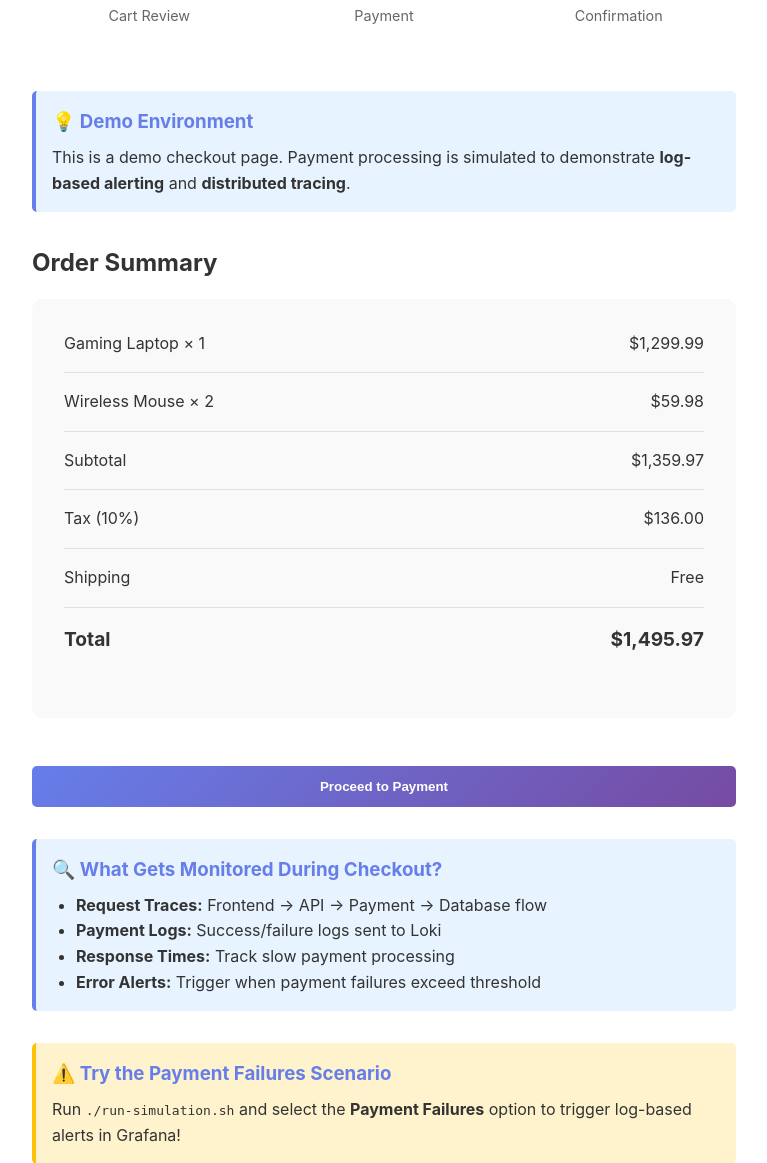
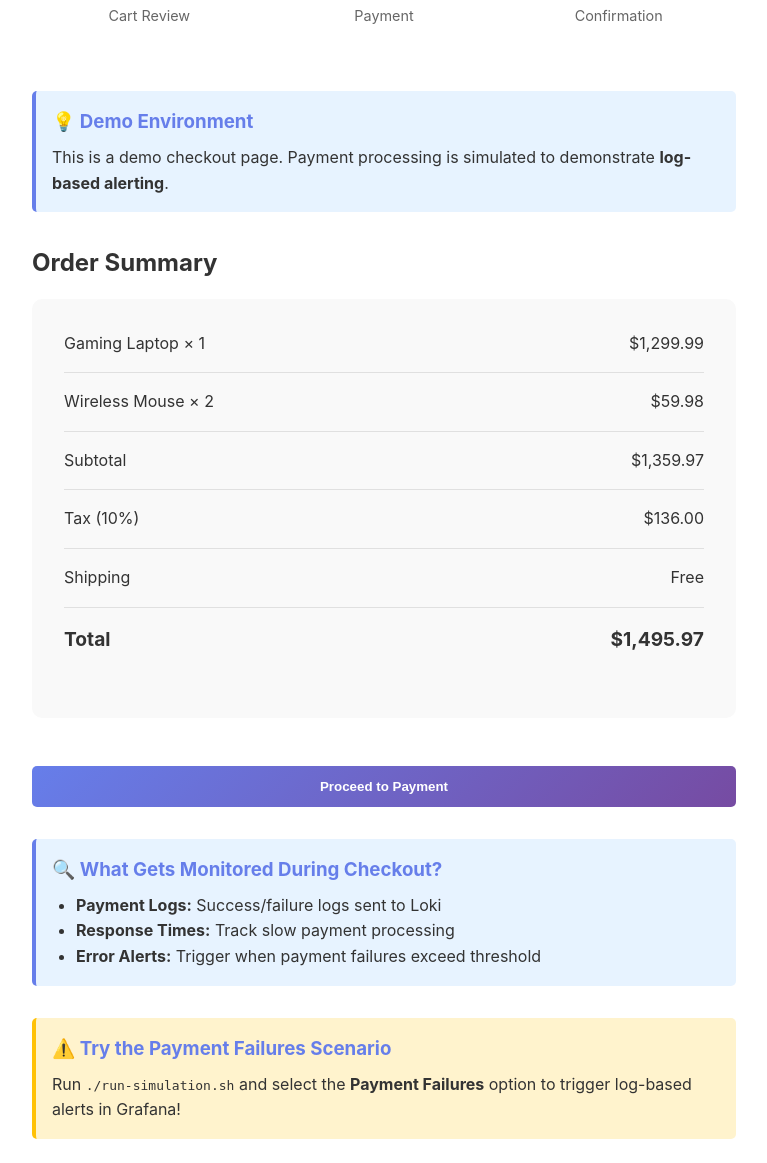
Before and after one commit to tonypowa/shop-fast-alerting-demo, a Flask app: page /checkout in a window 1280 px wide. Shown: the part 346-1509 px from the top of the page, without its empty margins (256-1023 px from the left). Run offline with Flask 3, Linux system fonts and the light colour scheme; parts of the project's set-up code (start-up, migrations or seed data) failed here and were passed over.

Commit message:
Remove trace/correlation mentions from UI and fix architecture diagram to show Alloy as unified collector

```diff
--- a/services/frontend/templates/checkout.html
+++ b/services/frontend/templates/checkout.html
@@ -25,7 +25,7 @@
 
         <div class="info-box">
             <h3>💡 Demo Environment</h3>
-            <p>This is a demo checkout page. Payment processing is simulated to demonstrate <strong>log-based alerting</strong> and <strong>distributed tracing</strong>.</p>
+            <p>This is a demo checkout page. Payment processing is simulated to demonstrate <strong>log-based alerting</strong>.</p>
         </div>
 
         <h2 style="margin: 2rem 0 1rem 0;">Order Summary</h2>
@@ -61,7 +61,6 @@
         <div class="info-box" style="margin-top: 2rem;">
             <h3>🔍 What Gets Monitored During Checkout?</h3>
             <ul style="margin-left: 1.5rem; margin-top: 0.5rem;">
-                <li><strong>Request Traces:</strong> Frontend → API → Payment → Database flow</li>
                 <li><strong>Payment Logs:</strong> Success/failure logs sent to Loki</li>
                 <li><strong>Response Times:</strong> Track slow payment processing</li>
                 <li><strong>Error Alerts:</strong> Trigger when payment failures exceed threshold</li>
--- a/services/frontend/templates/home.html
+++ b/services/frontend/templates/home.html
@@ -14,7 +14,7 @@
 <div class="container">
     <div class="info-box">
         <h3>🎯 Grafana Alerting Demo Environment</h3>
-        <p>This is a fully instrumented e-commerce demo showcasing <strong>metrics (Prometheus)</strong>, <strong>logs (Loki)</strong>, and <strong>traces (Tempo)</strong> — all monitored with Grafana Alerting.</p>
+        <p>This is a fully instrumented e-commerce demo showcasing <strong>metrics (Prometheus)</strong> and <strong>logs (Loki)</strong> — all monitored with Grafana Alerting.</p>
     </div>
 
     <h2 class="page-title">Featured Products</h2>
@@ -74,7 +74,6 @@
         <ul style="margin-left: 1.5rem; margin-top: 0.5rem;">
             <li><strong>Metrics:</strong> Page views, response times, CPU usage, error rates</li>
             <li><strong>Logs:</strong> Access logs, error logs, payment failures</li>
-            <li><strong>Traces:</strong> Full request flow across all microservices</li>
             <li><strong>Alerts:</strong> Low inventory, payment failures, high CPU, security events</li>
         </ul>
     </div>
```
Also changed, not shown: README.md.
